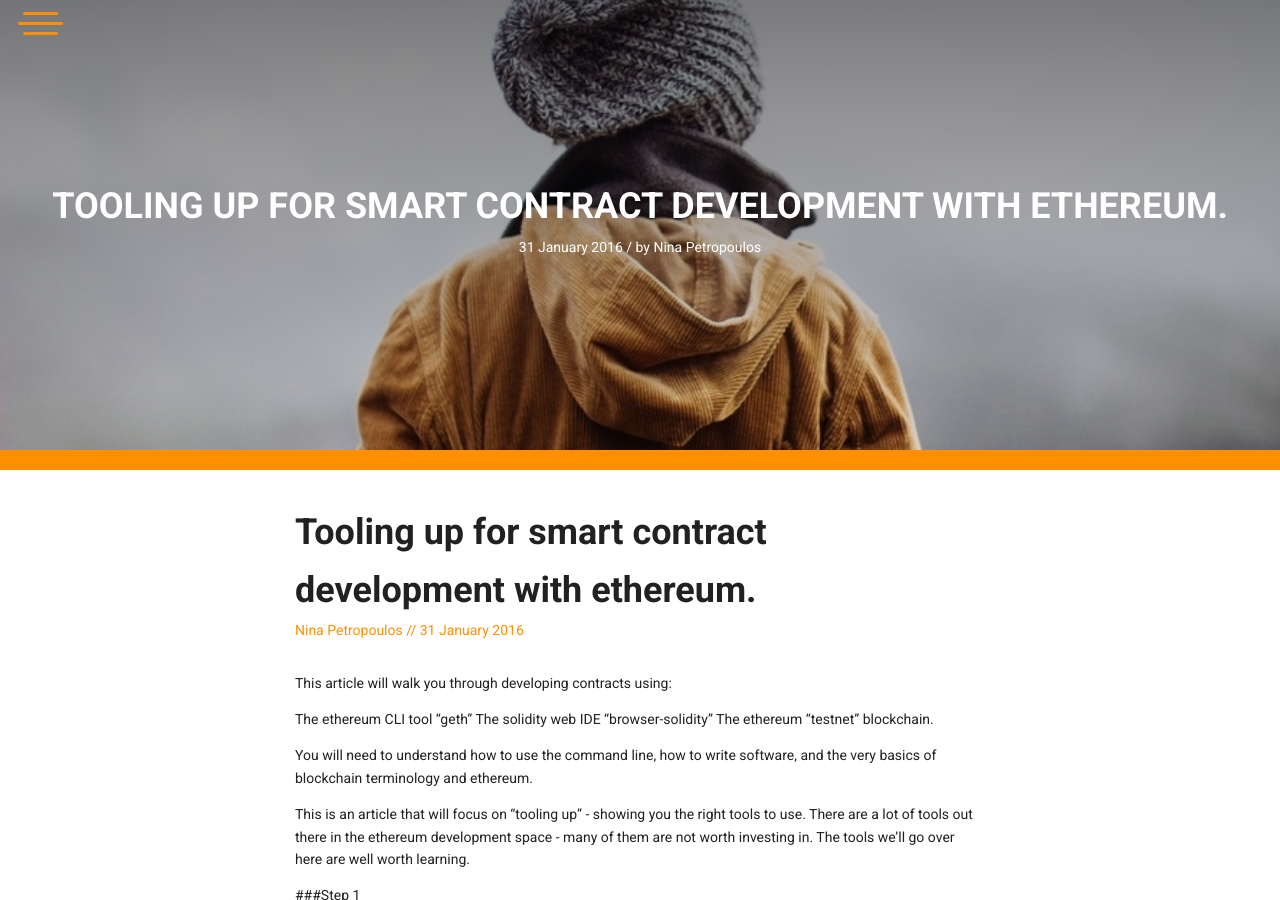
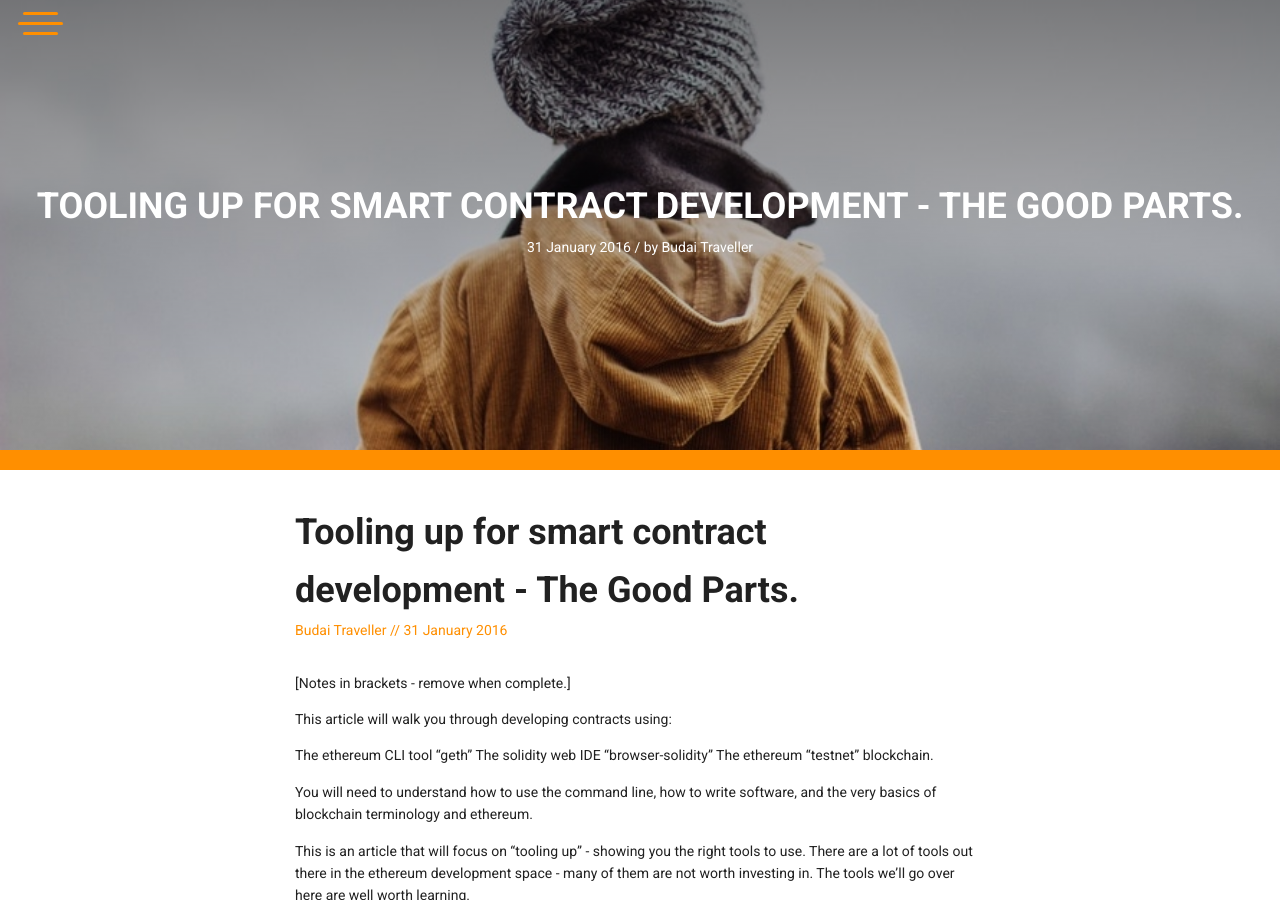
Before and after one commit to budaitraveller/cookingwithgas, a Jekyll site: the page built from _posts/2016-01-31-hello-portland.markdown, in a window 1280 px wide and 900 px high. Built offline with Jekyll 4.4.1, drawn with Linux system fonts in a browser that asks for light colours; nearby versions of some CDN libraries.

Commit message:
Update front matter
and update a note

```diff
--- a/_posts/2016-01-31-hello-portland.markdown
+++ b/_posts/2016-01-31-hello-portland.markdown
@@ -1,14 +1,17 @@
 ---
 layout: post
-title:  "Tooling up for smart contract development with ethereum."
+title:  "Tooling up for smart contract development - The Good Parts."
 date:   2016-01-31 09:11:03
-description: Tooling up for ethereum smart contract development with geth browser-solidity and thet ethereum testnet
+description: Tooling up for ethereum smart contract development with geth, browser-solidity, and thet ethereum testnet.
 thumbnail: person1.jpeg
 categories: category1 category2
 
 # Information for the author block
-author: Nina Petropoulos
+author: Budai Traveller
+
 ---
+
+[Notes in brackets - remove when complete.]
 
 This article will walk you through developing contracts using:
 
```
